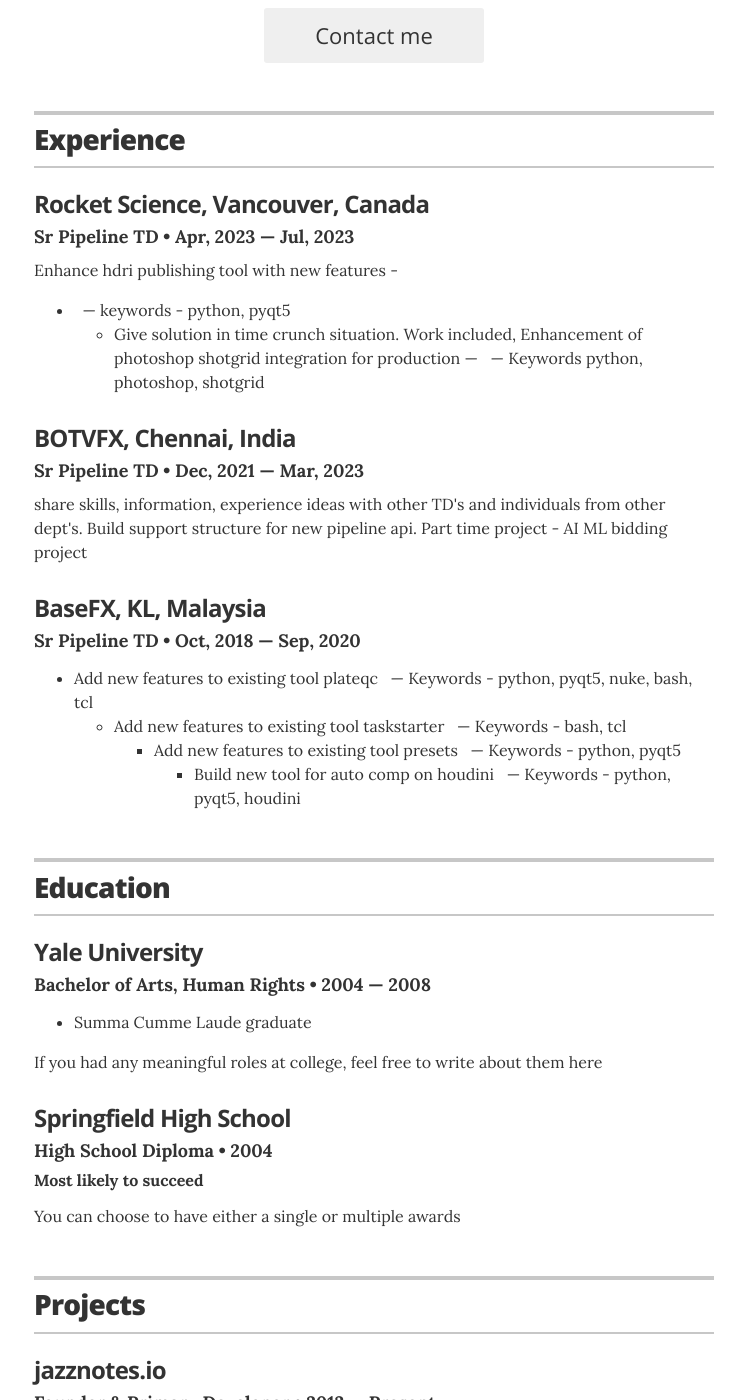
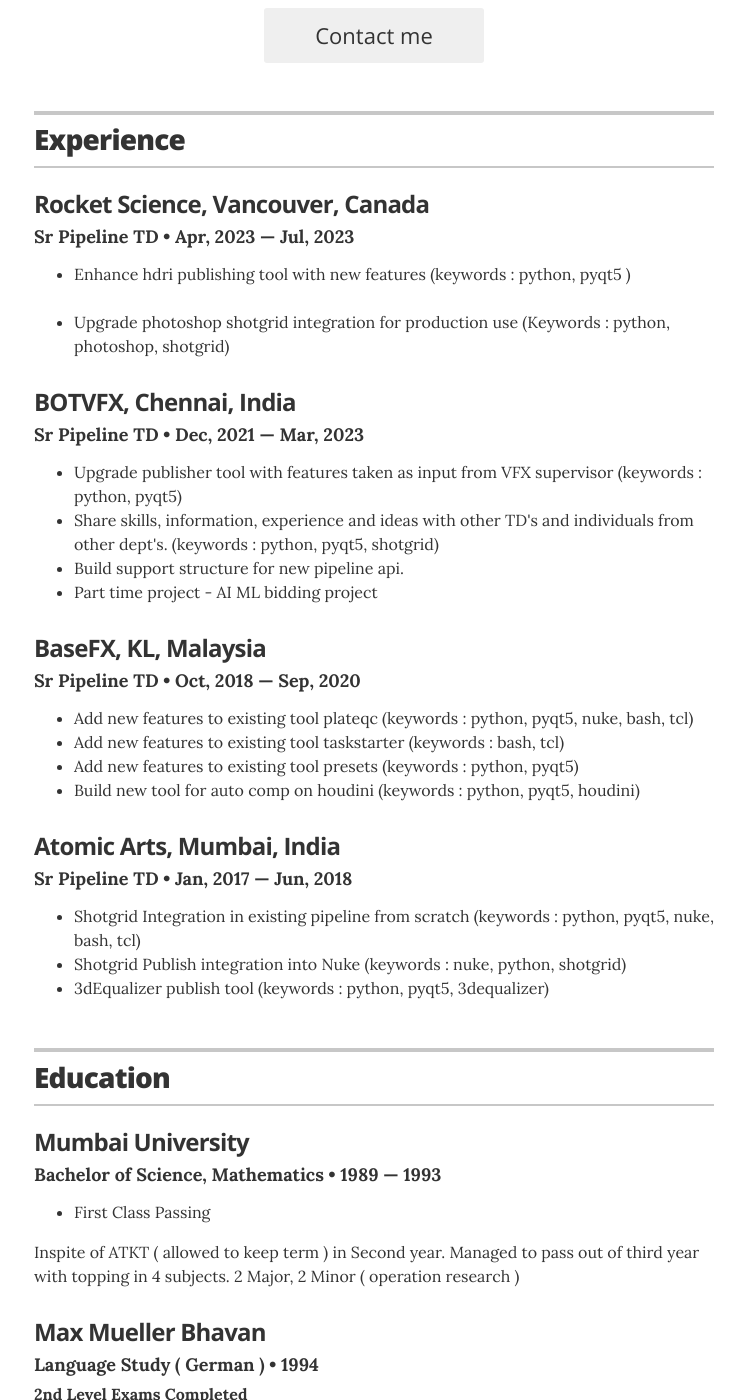
Before and after one commit to singhaidotnish/myresume, a Jekyll site: the page built from index.html, in a window 1280 px wide and 1400 px high, scrolled down 437 px. Shown: the whole window, without its empty margins (266-1011 px from the left). Built offline with Jekyll 4.4.1, drawn with Linux system fonts in a browser that asks for light colours; some of the changed text lies outside the part shown.

Commit message:
update on may second

```diff
--- a/_config.yml
+++ b/_config.yml
@@ -37,7 +37,7 @@
 resume_section_education:       true
 resume_section_projects:        true
 resume_section_skills:          true
-resume_section_recognition:     true
+resume_section_recognition:     false
 resume_section_links:           true
 resume_section_associations:    true
 # resume_section_interests:       true
--- a/_data/education.yml
+++ b/_data/education.yml
@@ -1,13 +1,13 @@
 # Degree
-- degree: Bachelor of Arts, Human Rights
-  uni: Yale University
-  year: 2004 &mdash; 2008
+- degree: Bachelor of Science, Mathematics
+  uni: Mumbai University
+  year: 1989 &mdash; 1993
   awards:
-    - award: Summa Cumme Laude graduate
-  summary: If you had any meaningful roles at college, feel free to write about them here
+    - award: First Class Passing
+  summary: Inspite of ATKT ( allowed to keep term ) in Second year. Managed to pass out of third year with topping in 4 subjects. 2 Major, 2 Minor ( operation research )
 
-- degree: High School Diploma
-  uni: Springfield High School
-  year: 2004
-  award: Most likely to succeed
-  summary: You can choose to have either a single or multiple awards
+- degree: Language Study ( German )
+  uni: Max Mueller Bhavan
+  year: 1994
+  award: 2nd Level Exams Completed
+  summary: Just like that, learnt German
--- a/_data/experience.yml
+++ b/_data/experience.yml
@@ -1,21 +1,27 @@
 # Jobs
-# VP of Global Communications
+# Sr Pipeline TD
 - company: Rocket Science, Vancouver, Canada
   position: Sr Pipeline TD
   duration: Apr, 2023 &mdash; Jul, 2023
-  summary: Enhance hdri publishing tool with new features - <ul class="resume-item-list"><li>&nbsp; &mdash; keywords - python,  pyqt5	</li><ul class="resume-item-list"><li>Give solution in time crunch situation. Work included, Enhancement of photoshop shotgrid integration for production &mdash; &nbsp; &mdash; Keywords python, photoshop, shotgrid	</li></ul>
+  summary: <ul class="resume-item-list"><li>Enhance hdri publishing tool with new features (keywords &#58; python,  pyqt5 )	</li>&nbsp;<li>Upgrade photoshop shotgrid integration for production use (Keywords &#58; python, photoshop, shotgrid)</li></ul>
 
 
-# Director of Digital Stratgy
+# Sr Pipeline TD
 - company: BOTVFX, Chennai, India
   position: Sr Pipeline TD
   duration: Dec, 2021 &mdash; Mar, 2023
-  summary: share skills, information, experience ideas with other TD's and individuals from other dept's. Build support structure for new pipeline api. Part time project - AI ML bidding project
+  summary: <ul class="resume-item-list"><li>Upgrade publisher tool with features taken as input from VFX supervisor (keywords &#58; python, pyqt5)</li><li>Share skills, information, experience and ideas with other TD's and individuals from other dept's. (keywords &#58; python, pyqt5, shotgrid) </li><li>Build support structure for new pipeline api.</li><li>Part time project - AI ML bidding project</li></ul>
 
 
-
-# Communications Coordinator
+# Sr Pipeline TD
 - company: BaseFX, KL, Malaysia
   position: Sr Pipeline TD
   duration: Oct, 2018  &mdash; Sep, 2020
-  summary: <ul class="resume-item-list"><li>Add new features to existing tool plateqc &nbsp; &mdash; Keywords - python, pyqt5, nuke, bash, tcl</li><ul class="resume-item-list"><li>Add new features to existing tool taskstarter &nbsp; &mdash; Keywords - bash, tcl</li><ul class="resume-item-list"><li>Add new features to existing tool presets &nbsp; &mdash; Keywords - python, pyqt5</li><ul class="resume-item-list"><li>Build new tool for auto comp on houdini &nbsp; &mdash; Keywords - python, pyqt5, houdini</li></ul>
+  summary: <ul class="resume-item-list"><li>Add new features to existing tool plateqc (keywords &#58; python, pyqt5, nuke, bash, tcl)</li><li>Add new features to existing tool taskstarter (keywords &#58; bash, tcl)</li><li>Add new features to existing tool presets (keywords &#58; python, pyqt5)</li><li>Build new tool for auto comp on houdini (keywords &#58; python, pyqt5, houdini)</li></ul>
+
+
+# Sr Pipeline TD
+- company: Atomic Arts, Mumbai, India
+  position: Sr Pipeline TD
+  duration: Jan, 2017  &mdash; Jun, 2018
+  summary: <ul class="resume-item-list"><li>Shotgrid Integration in existing pipeline from scratch (keywords &#58; python, pyqt5, nuke, bash, tcl)</li><li>Shotgrid Publish integration into Nuke  (keywords &#58; nuke, python, shotgrid)</li><li>3dEqualizer publish tool (keywords &#58; python, pyqt5, 3dequalizer)</li></ul>
--- a/_data/recognitions.yml
+++ /dev/null
@@ -1,10 +0,0 @@
-# Recognitions
-- award: Outstanding Achievement
-  organization: Springfield Young Professionals
-  year: 2010, 2014
-  summary: Awarded the Outstanding Achievement award for contributions made to the community and professional accomplishments.
-
-- award: Most Likely To Succeed
-  organization: Springfield High School
-  year: 2004
-  summary: Voted Most Likely To Succeed by a panel of my high school peers.
```
